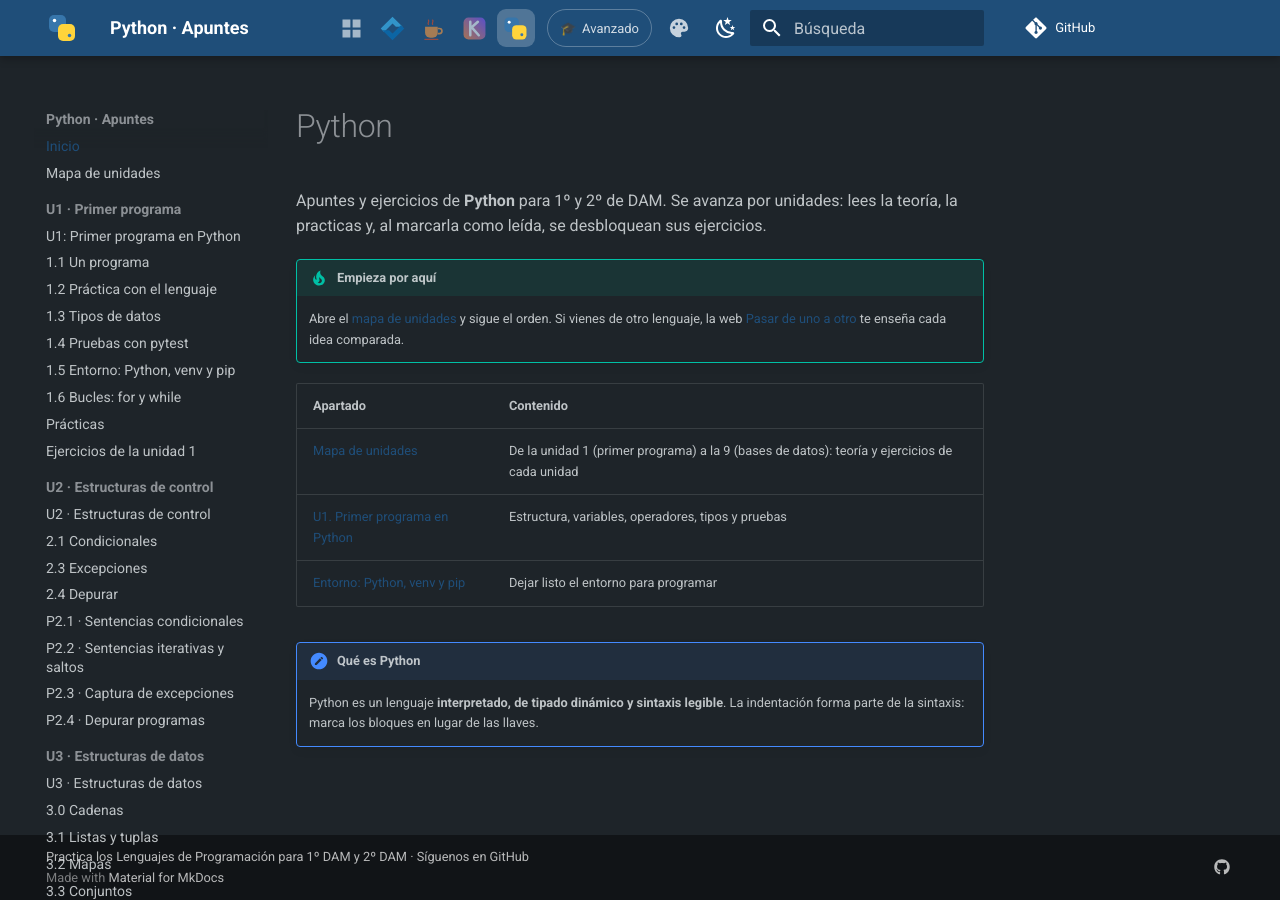
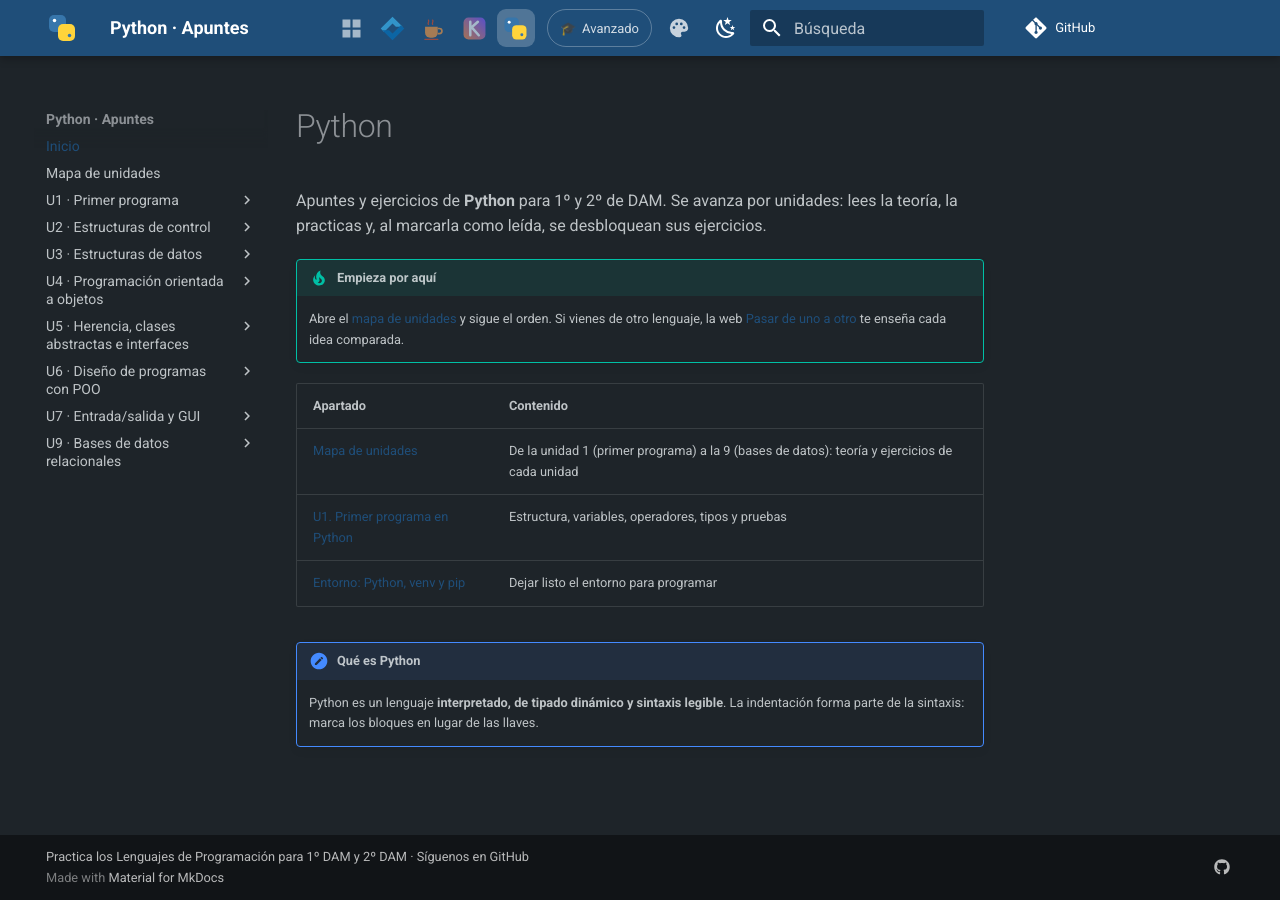
Before and after one commit to apuntes-dam/python-apuntes, an MkDocs documentation site: the page built from docs/index.md, in a window 1280 px wide. Built offline with MkDocs 1.6.1 and Material for MkDocs 9.7.7, drawn with Linux system fonts in a browser that asks for light colours; comment, search, counter and statistics services are not loaded.

Commit message:
Menú lateral plegable: cada unidad se abre con su flecha
Co-Authored-By: Claude Sonnet 5.5 <noreply@anthropic.com>

```diff
--- a/mkdocs.yml
+++ b/mkdocs.yml
@@ -21,7 +21,7 @@ theme:
         icon: material/weather-sunny
         name: Cambiar a modo oscuro
   features:
-    - navigation.sections
+    - navigation.indexes
     - navigation.top
     - content.code.copy
     - search.highlight
```
Also changed, not shown: docs/assets/soluciones.json (+1 -1 lines).
